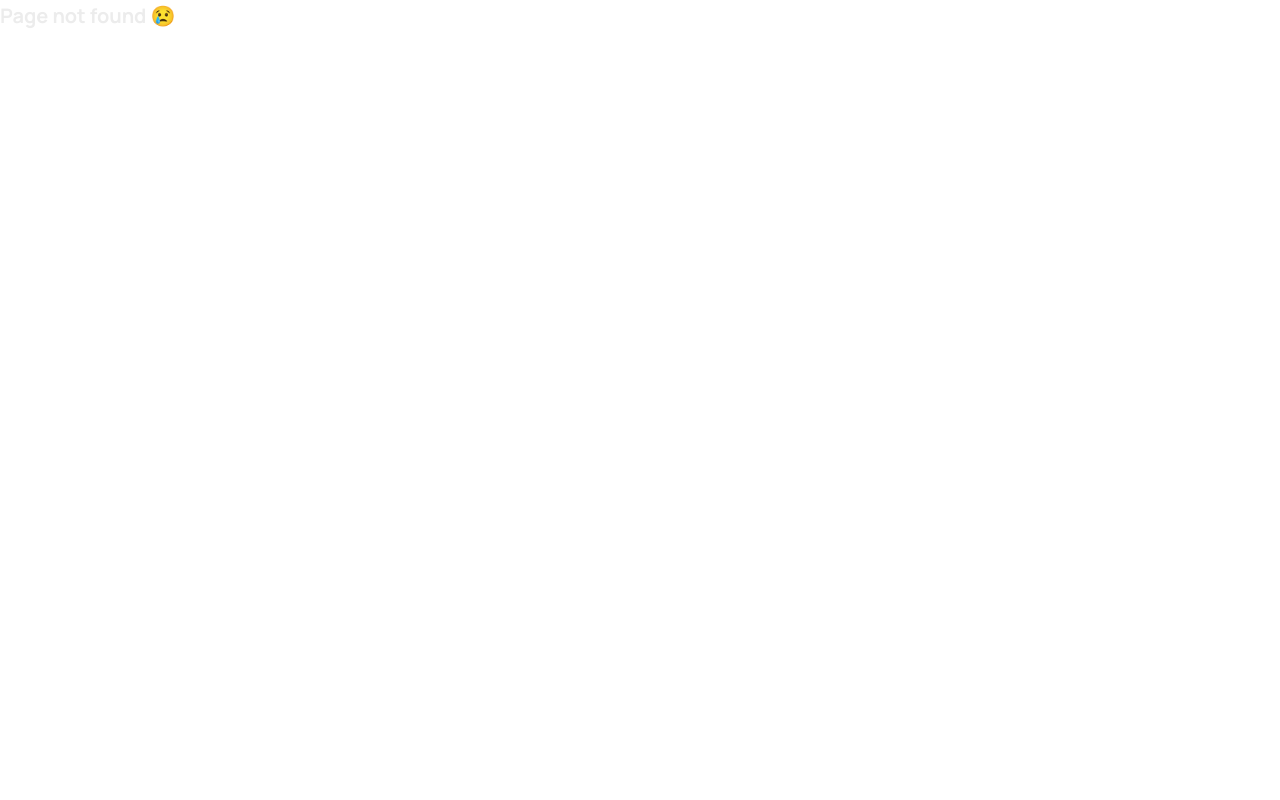
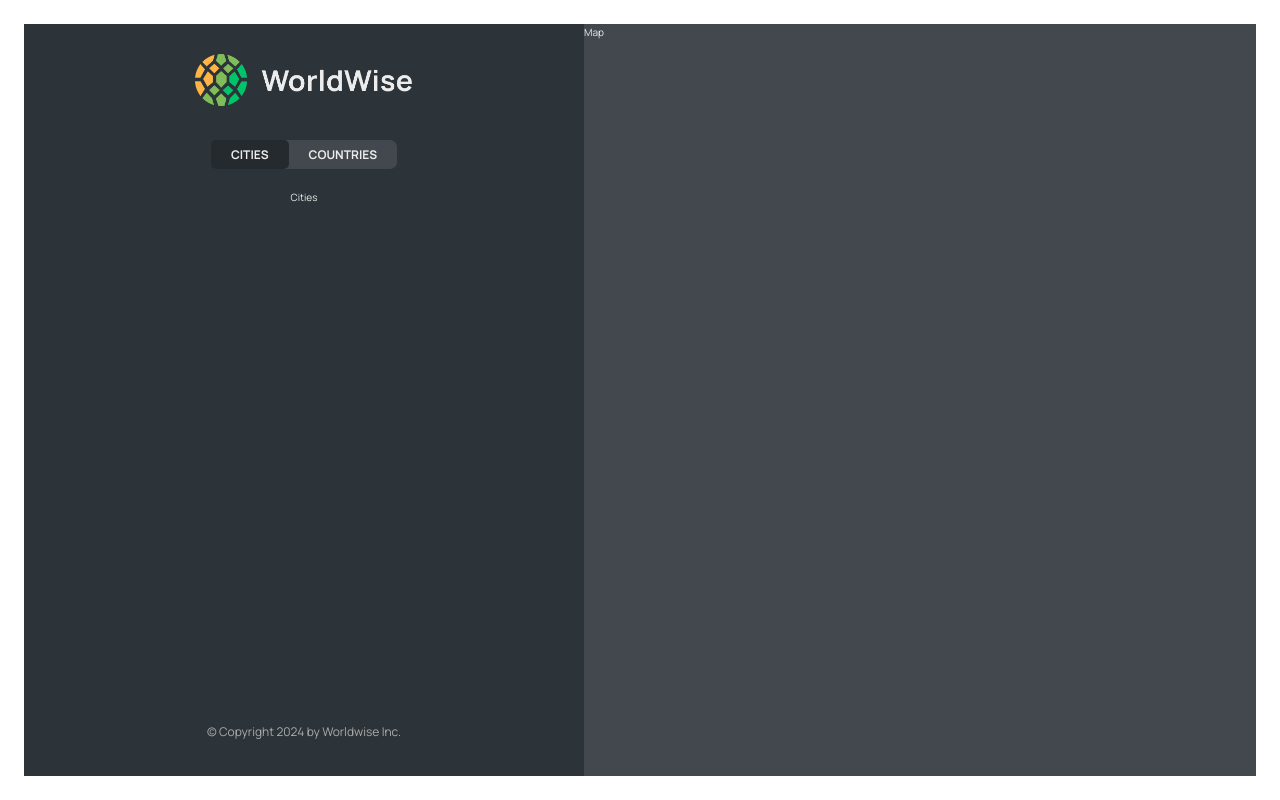
Before and after one commit to ngpreet/worldwise-reactjs, a React (Vite) app: page /app/cities in a window 1280 px wide. Before the commit this address had no page. Built offline with nearby package versions, Linux system fonts and the light colour scheme.

Commit message:
child routes for cities and countries

```diff
--- a/src/App.jsx
+++ b/src/App.jsx
@@ -10,8 +10,13 @@ function App() {
   return (
     <BrowserRouter>
       <Routes>
-        <Route path="/" element={<Homepage />} />
-        <Route path="app" element={<AppLayout />} />
+        <Route index element={<Homepage />} />
+        <Route path="app" element={<AppLayout />}>
+          <Route index element={<div>Cities</div>} />
+          <Route path="cities" element={<div>Cities</div>} />
+          <Route path="countries" element={<div>Countries</div>} />
+          <Route path="form" element={<div>Form</div>} />
+        </Route>
         <Route path="product" element={<Product />} />
         <Route path="pricing" element={<Pricing />} />
         <Route path="login" element={<Login />} />
--- /dev/null
+++ b/src/components/AppNav.jsx
@@ -0,0 +1,20 @@
+import { NavLink } from 'react-router-dom'
+import styles from './AppNav.module.css'
+
+function AppNavigation() {
+    return (
+        <div className={styles.nav}>
+            <ul>
+                <li>
+                    <NavLink to='cities'>Cities</NavLink>
+                </li>
+                <li>
+                    <NavLink to="countries">Countries</NavLink>
+                </li>
+            </ul>
+        </div>
+    )
+
+}
+
+export default AppNavigation
--- /dev/null
+++ b/src/components/AppNav.module.css
@@ -0,0 +1,28 @@
+.nav {
+  margin-top: 3rem;
+  margin-bottom: 2rem;
+}
+
+.nav ul {
+  list-style: none;
+  display: flex;
+  background-color: var(--color-dark--2);
+  border-radius: 7px;
+}
+
+.nav a:link,
+.nav a:visited {
+  display: block;
+  color: inherit;
+  text-decoration: none;
+  text-transform: uppercase;
+  font-size: 1.2rem;
+  font-weight: 700;
+  padding: 0.5rem 2rem;
+  border-radius: 5px;
+}
+
+/* CSS Modules feature */
+.nav a:global(.active) {
+  background-color: var(--color-dark--0);
+}
--- /dev/null
+++ b/src/components/Map.jsx
@@ -0,0 +1,11 @@
+import styles from './Map.module.css';
+
+function Map() {
+    return (
+        <div className={styles.mapContainer}>
+            Map
+        </div>
+    )
+}
+
+export default Map
--- /dev/null
+++ b/src/components/Sidebar.jsx
@@ -0,0 +1,22 @@
+import { Outlet } from 'react-router-dom';
+import styles from './Sidebar.module.css';
+import Logo from './Logo';
+import AppNav from './AppNav';
+
+function Sidebar() {
+    return (
+        <div className={styles.sidebar}>
+            <Logo />
+            <AppNav />
+            <Outlet />
+
+            <footer className={styles.footer}>
+                <p className={styles.copyright}>
+                    &copy; Copyright {new Date().getFullYear()} by Worldwise Inc.
+                </p>
+            </footer>
+        </div>
+    )
+}
+
+export default Sidebar
--- a/src/pages/AppLayout.jsx
+++ b/src/pages/AppLayout.jsx
@@ -1,7 +1,12 @@
+import Map from '../components/Map';
+import Sidebar from '../components/Sidebar';
+import styles from './AppLayout.module.css';
+
 function AppLayout() {
     return (
-        <div>
-            AppLayout
+        <div className={styles.app}>
+            <Sidebar />
+            <Map />
         </div>
     )
 }
```
